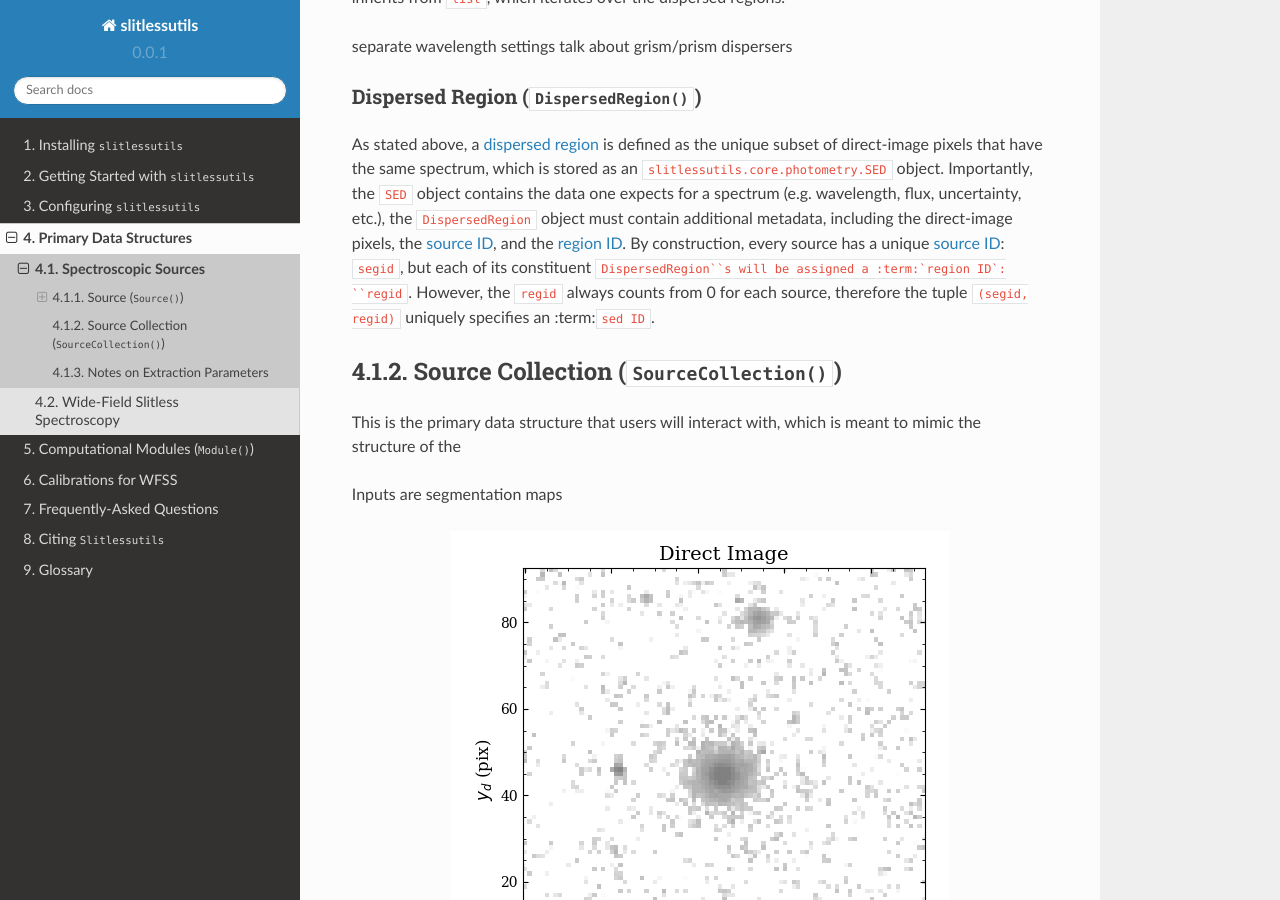
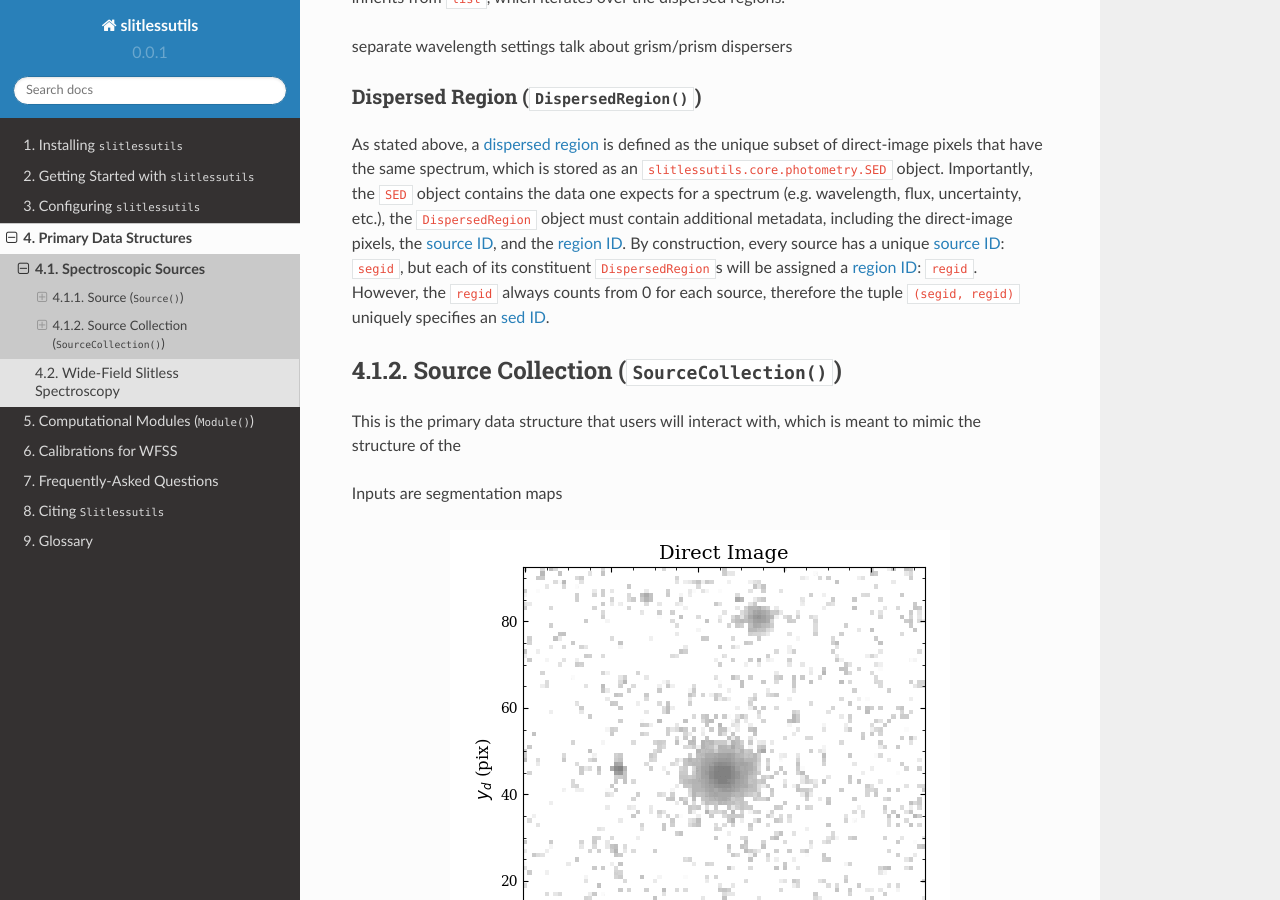
Before and after one commit to spacetelescope/slitlessutils, a Sphinx documentation site: the page built from docs/sources.rst, in a window 1280 px wide and 900 px high, scrolled down 946 px. Built offline with Sphinx 7.4.7 and the Read the Docs theme 2.0.0, drawn with Linux system fonts in a browser that asks for light colours; the version number is read from the project's files by our own code; some of the changed text lies outside the part shown.

Commit message:
updating source

```diff
--- a/docs/sources.rst
+++ b/docs/sources.rst
@@ -6,7 +6,7 @@ Spectroscopic Sources
 
 
 Source (`~slitlessutils.sources.Source()`)
------------------------------------------------
+------------------------------------------
 
 A :term:`source` is a single region on the sky that will be considered for processing.  A source can only be instantiated from two-dimensional images that describe the direct image and segmentation map.  The segmentation map describes the direct-image pixels that belong to the source, and so in the most basic terms, a source is the set of direct-image pixels:
 
@@ -33,10 +33,10 @@ talk about grism/prism dispersers
 Dispersed Region (`~slitlessutils.sources.DispersedRegion()`)
 ^^^^^^^^^^^^^^^^^^^^^^^^^^^^^^^^^^^^^^^^^^^^^^^^^^^^^^^^^^^^^
 
-As stated above, a :term:`dispersed region` is defined as the unique subset of direct-image pixels that have the same spectrum, which is stored as an ``slitlessutils.core.photometry.SED`` object.  Importantly, the ``SED`` object contains the data one expects for a spectrum (e.g. wavelength, flux, uncertainty, etc.), the ``DispersedRegion`` object must contain additional metadata, including the direct-image pixels, the :term:`source ID`, and the :term:`region ID`.  By construction, every source has a unique :term:`source ID`: ``segid``, but each of its constituent ``DispersedRegion``s will be assigned a :term:`region ID`: ``regid``.  However, the ``regid`` always counts from 0 for each source, therefore the tuple ``(segid, regid)`` uniquely specifies an :term:``sed ID``.
+As stated above, a :term:`dispersed region` is defined as the unique subset of direct-image pixels that have the same spectrum, which is stored as an ``slitlessutils.core.photometry.SED`` object.  Importantly, the ``SED`` object contains the data one expects for a spectrum (e.g. wavelength, flux, uncertainty, etc.), the ``DispersedRegion`` object must contain additional metadata, including the direct-image pixels, the :term:`source ID`, and the :term:`region ID`.  By construction, every source has a unique :term:`source ID`: ``segid``, but each of its constituent ``DispersedRegion``\s will be assigned a :term:`region ID`: ``regid``.  However, the ``regid`` always counts from 0 for each source, therefore the tuple ``(segid, regid)`` uniquely specifies an :term:`sed ID`.
 
 Source Collection (`~slitlessutils.sources.SourceCollection()`)
---------------------------------------------------------------------
+---------------------------------------------------------------
 
 This is the primary data structure that users will interact with, which is meant to mimic the structure of the
 
@@ -64,13 +64,13 @@ These definitions establish a *hierarchy*, where a ``SourceCollection`` (likely)
 	:align: center
 	:alt: Schematic of source/spectra hierarchy
 
-	Schematic representation of the source/spectra hierarchy with the primary inputs (segmentation map and direct image) shown.  A ``SourceCollection`` (purple box) is the primary way to instantiate a ``Source`` (blue circles), which contain any number of ``DispersedRegion``s (orange hexagons) that each contain one ``SED`` (red cylinder).  A :term:`compound source` is highlighted in gray.
+	Schematic representation of the source/spectra hierarchy with the primary inputs (segmentation map and direct image) shown.  A ``SourceCollection`` (purple box) is the primary way to instantiate a ``Source`` (blue circles), which contain any number of ``DispersedRegion``\s (orange hexagons) that each contain one ``SED`` (red cylinder).  A :term:`compound source` is highlighted in gray.
 
 
 
 
 Notes on Extraction Parameters
-------------------------------
+^^^^^^^^^^^^^^^^^^^^^^^^^^^^^^
 
 The default extraction parameters are specified in the :doc:`instrument YAML files <instrumentfiles>`.  However, they can be programmatically changed at any of the level of the above hierarchy, and will be propagated to all of its children levels.
 
```
